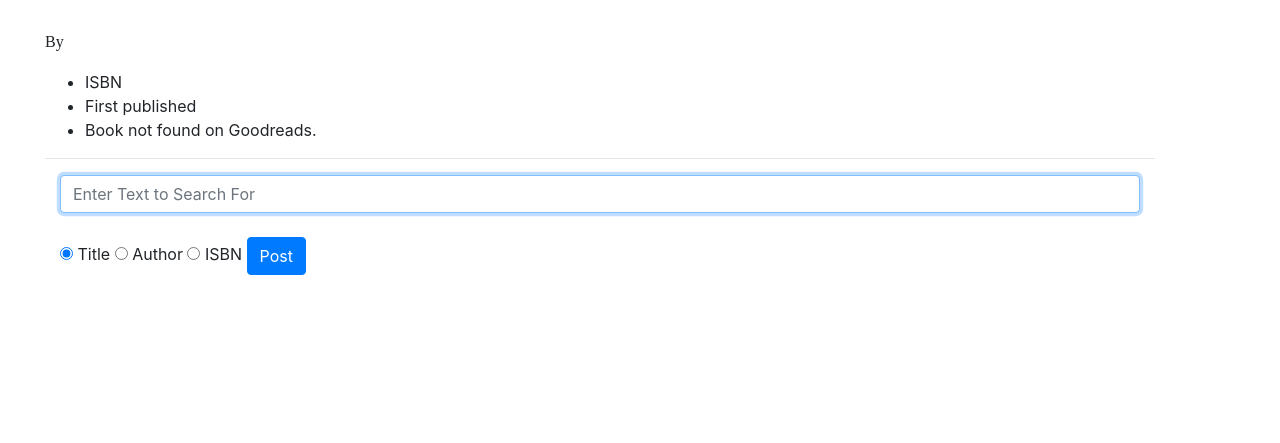
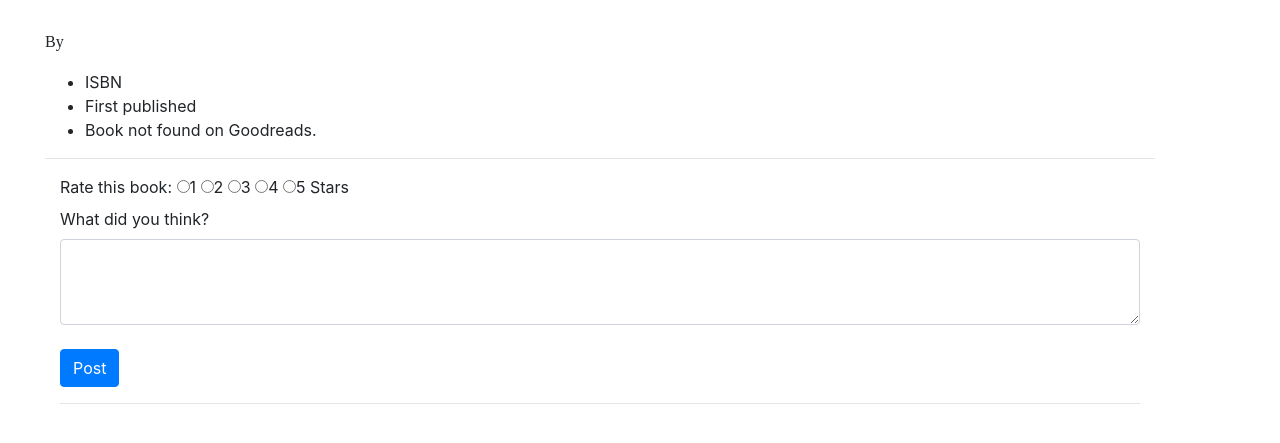
Before and after one commit to JamesDCage/project1, a Flask app: template templates/book.html in a window 1280 px wide. Shown: the part 74-517 px from the top of the page. Run offline with Flask 2, Linux system fonts and the light colour scheme; the template is opened without the code that fills it, so the values that code supplies are empty; some libraries are stand-ins or nearby versions.

Commit message:
Next step, show reviews

```diff
--- a/application.py
+++ b/application.py
@@ -35,23 +35,19 @@
 @app.route("/book/<string:book_id>", methods=["GET", "POST"])
 @login_required
 def book(book_id):
-    print(request.method)
     # User reached route via POST (as by submitting a form via POST)
     # Note: as of Feb 6 20, no "else" statement.
     if request.method == "POST":
-        my_rating= 4 #request.form.get("my_rating")
-        my_review= """Best non-fiction I've read in the last 10 years, at least. In the hands of a partisan, the events in this book would be unbelievable. But Gwynne's reporting is scrupulously honest and completely unapologetic for any group or person. His writing is crystal clear and unfiltered, and incredible, almost super-human feats are brought home to the reader. Highly recommended."""
-                #request.form.get("my_review")
+        my_rating = request.form.get("my_rating")
+        my_review = request.form.get("my_review")
         user_id = session["user_id"]
+        print(my_review)
 
         db.execute("INSERT INTO reviews (book_id, user_id, rating, body) VALUES (:book_id, :user_id, :rating, :body)",
                     {"book_id": book_id, "user_id": user_id, "rating": my_rating, "body":my_review})
 
-        print("HEY JAMES LOOK OVER HERE")
-
         db.commit()  # None of the above SQL commands are sent to the db until this line
 
-    print("this is the first statement")
 
     find_books = f"""
         SELECT *
@@ -181,7 +177,7 @@
 
             else:
                 # Remember which user has logged in
-                session["user_id"] = rows[0][2]
+                session["user_id"] = rows[0][0]
 
                 # Redirect user to home page
                 flash(f"Welcome {rows[0][1]}!")
@@ -252,7 +248,7 @@
                                   {"username": request.form.get("username")}).fetchall()
 
                 # Remember which user has logged in
-                session["user_id"] = rows[0][2]
+                session["user_id"] = rows[0][0]
 
                 # Redirect user to home page
                 flash(f"Welcome {rows[0][1]}!")
--- a/templates/book.html
+++ b/templates/book.html
@@ -23,14 +23,19 @@
     <div class="container">
         <form method="post">
 
-          <input autocomplete="on" autofocus class="form-control input-sm" name="searchtext" placeholder="Enter Text to Search For" type="text"/><br>
+          <label for="my_rating">Rate this book:</label>
+          <input type="radio" name="my_rating" value=1>1
+          <input type="radio" name="my_rating" value=2>2
+          <input type="radio" name="my_rating" value=3>3
+          <input type="radio" name="my_rating" value=4>4
+          <input type="radio" name="my_rating" value=5>5 Stars  <br>
 
-          <input type="radio" name="fieldname" value="title" checked> Title
-          <input type="radio" name="fieldname" value="author"> Author
-          <input type="radio" name="fieldname" value="isbn"> ISBN
+          <label for="my_review">What did you think?</label>
+          <textarea class="form-control" id="my_review" name="my_review" rows="3"></textarea> <br>
 
           <button class="btn btn-primary" type="submit">Post</button>
         </form>
+        <hr>
     </div>
 
 
```
Also changed, not shown: scratch.py (+28 -1 lines).
